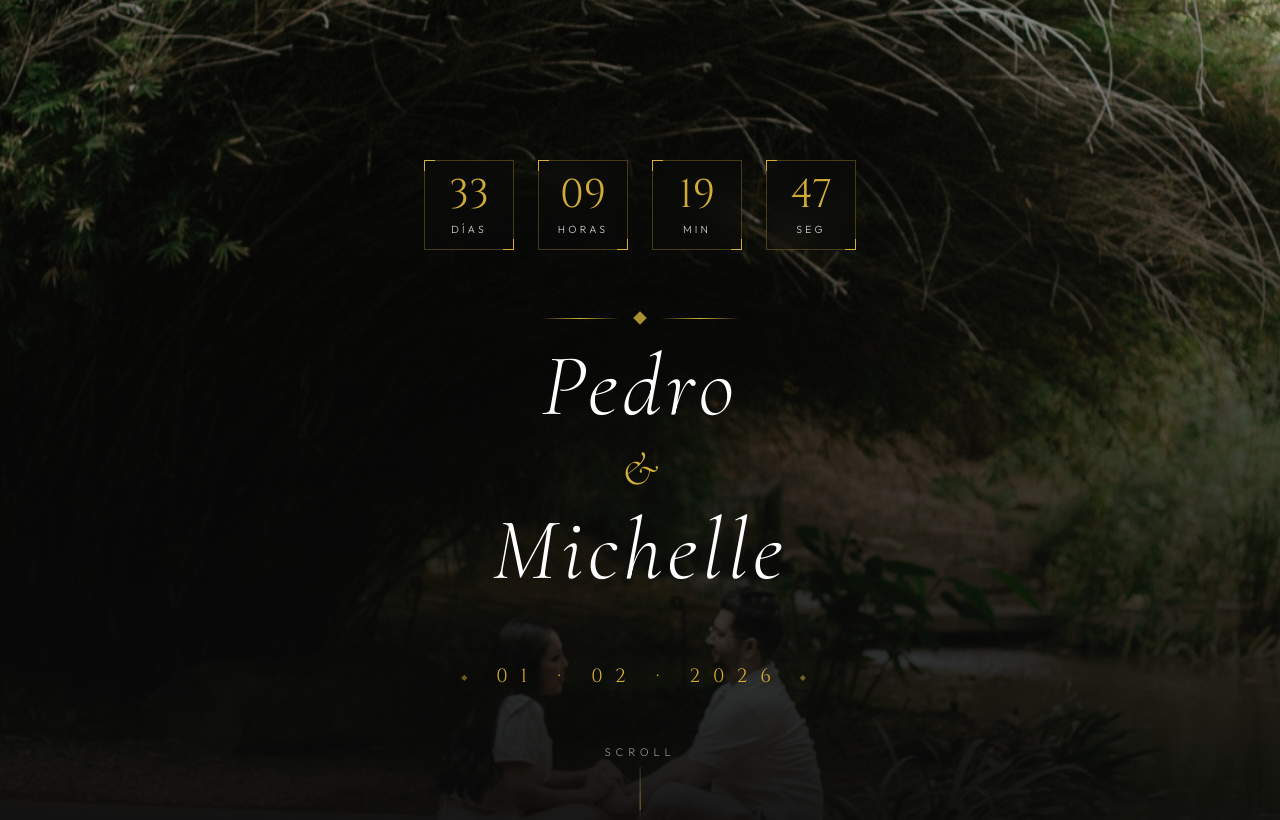
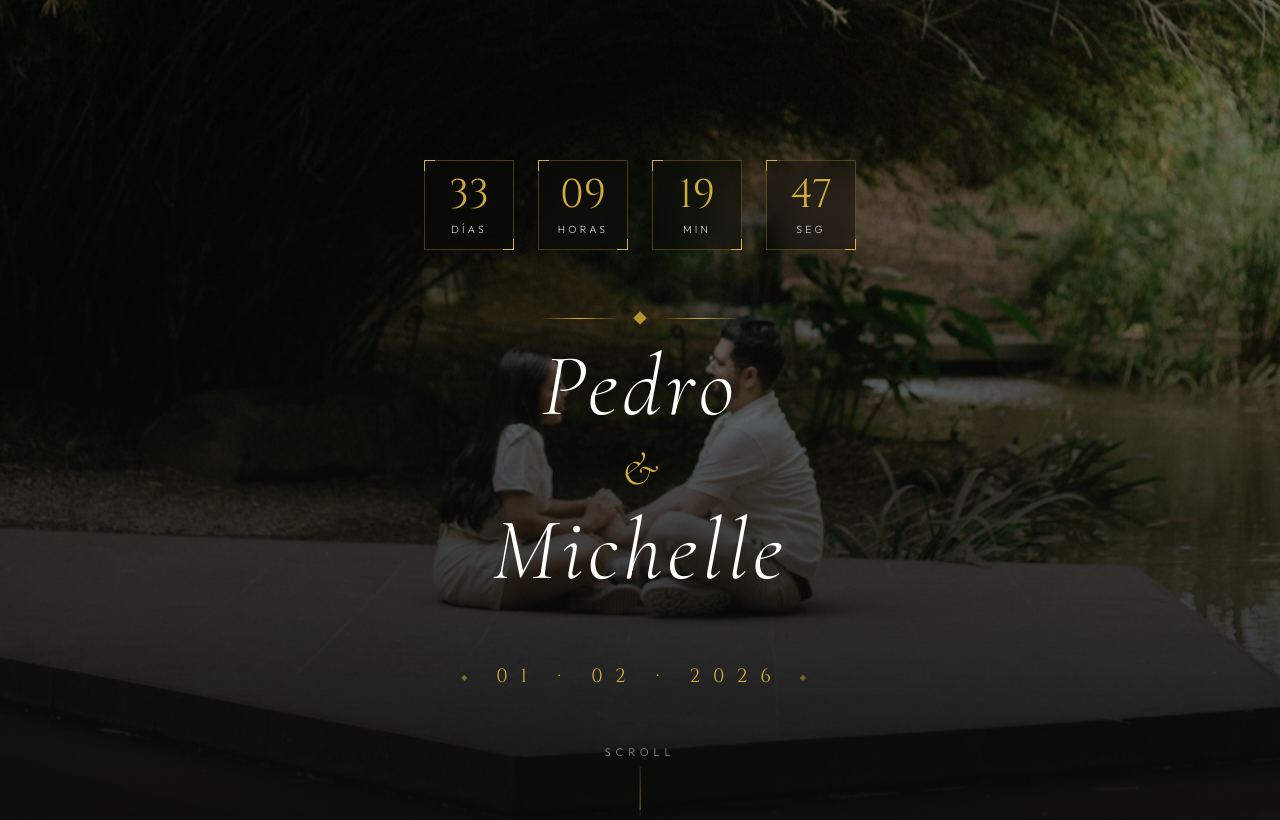
Before and after one commit to jeadguro/pedro-michel, a plain HTML site: page index.html in a window 1280 px wide. Shown: the top 820 px of the page. Drawn offline with nearby package versions, Linux system fonts and the light colour scheme.

Commit message:
se agregan fotos de nuevo

```diff
--- a/index.html
+++ b/index.html
@@ -190,7 +190,7 @@
             width: 100%;
             height: 100%;
             object-fit: cover;
-            object-position: center 60%;
+            object-position: center 85%;
             animation: slowZoom 30s ease-in-out infinite alternate;
         }
 
```
